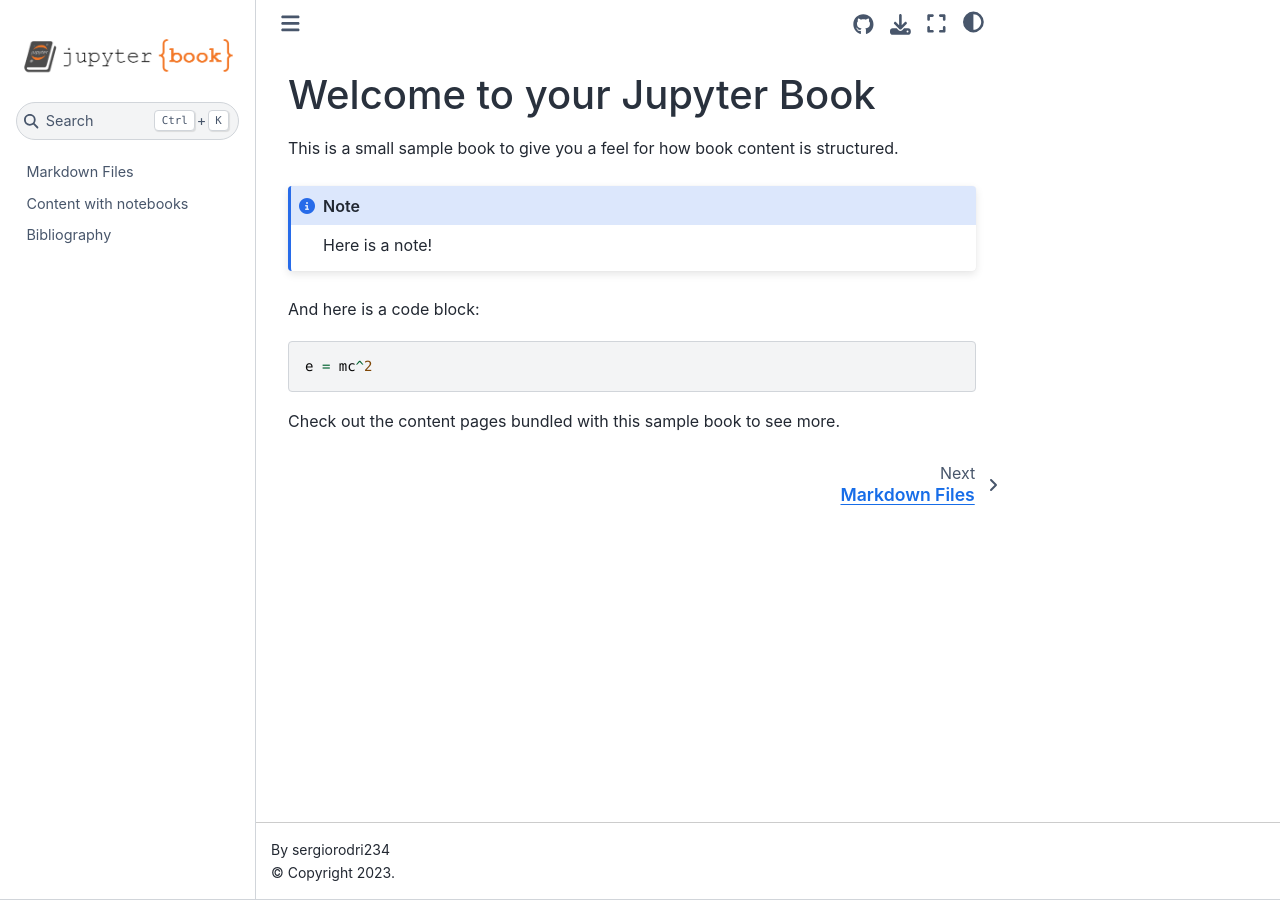
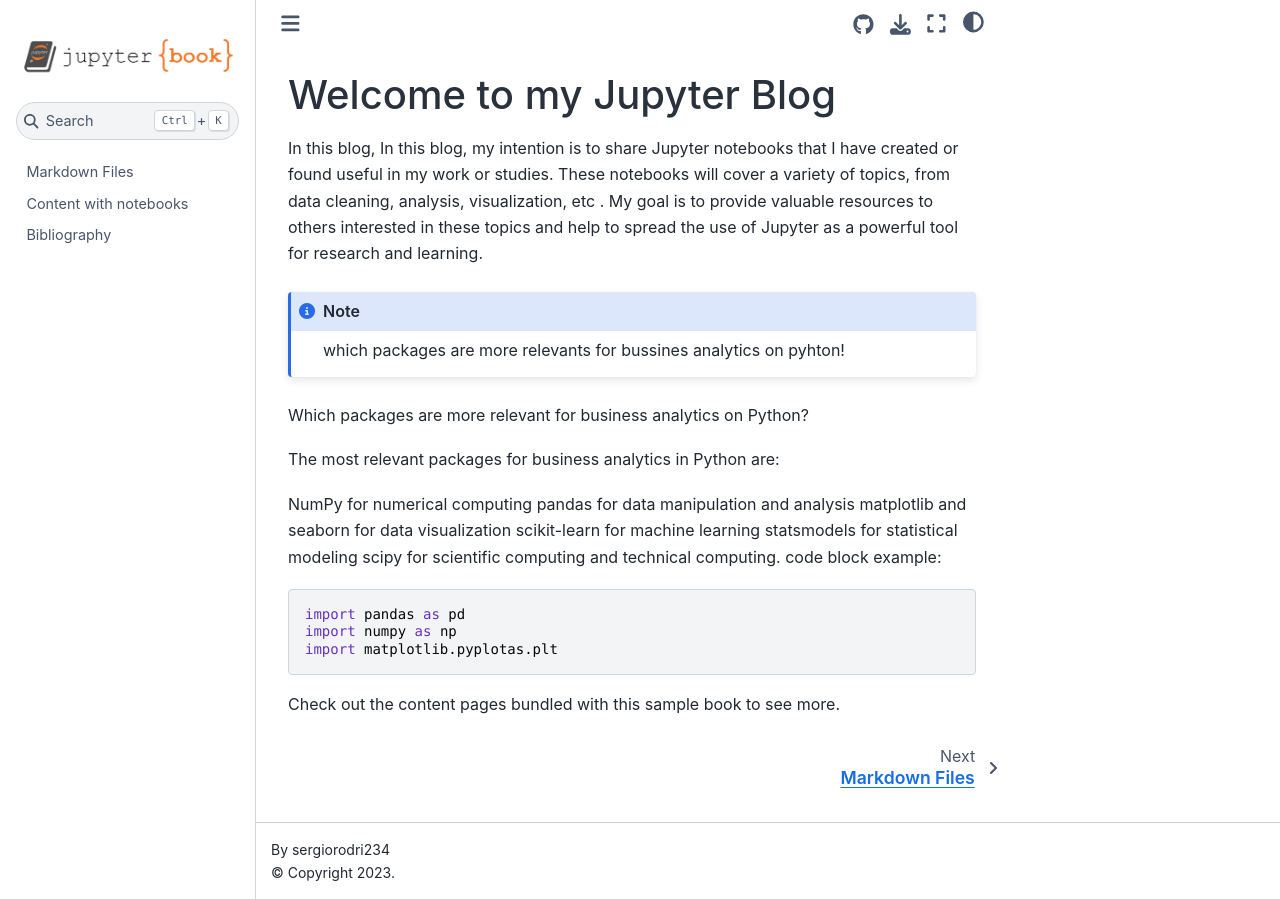
Before and after one commit to sergiorodri234/title, a Jupyter Book: the page built from index.md, in a window 1280 px wide. Built offline with Jupyter Book 1.0.4 settings and Sphinx 7.4.7 and the Sphinx Book theme 1.1.4, drawn with Linux system fonts in a browser that asks for light colours.

Commit message:
First change in the index

````diff
--- a/index.md
+++ b/index.md
@@ -1,16 +1,26 @@
-# Welcome to your Jupyter Book
+# Welcome to my Jupyter Blog
 
-This is a small sample book to give you a feel for how book content is
-structured.
+In this blog, In this blog, my intention is to share Jupyter notebooks that I have created or found useful in my work or studies. These notebooks will cover a variety of topics, from data cleaning, analysis, visualization, etc . My goal is to provide valuable resources to others interested in these topics and help to spread the use of Jupyter as a powerful tool for research and learning.
 
 :::{note}
-Here is a note!
+which packages are more relevants for bussines analytics on pyhton!
 :::
+Which packages are more relevant for business analytics on Python?
 
-And here is a code block:
+The most relevant packages for business analytics in Python are:
+
+NumPy for numerical computing
+pandas for data manipulation and analysis
+matplotlib and seaborn for data visualization
+scikit-learn for machine learning
+statsmodels for statistical modeling
+scipy for scientific computing and technical computing.
+code block example:
 
 ```
-e = mc^2
+import pandas as pd
+import numpy as np
+import matplotlib.pyplotas.plt
 ```
 
 Check out the content pages bundled with this sample book to see more.
````
